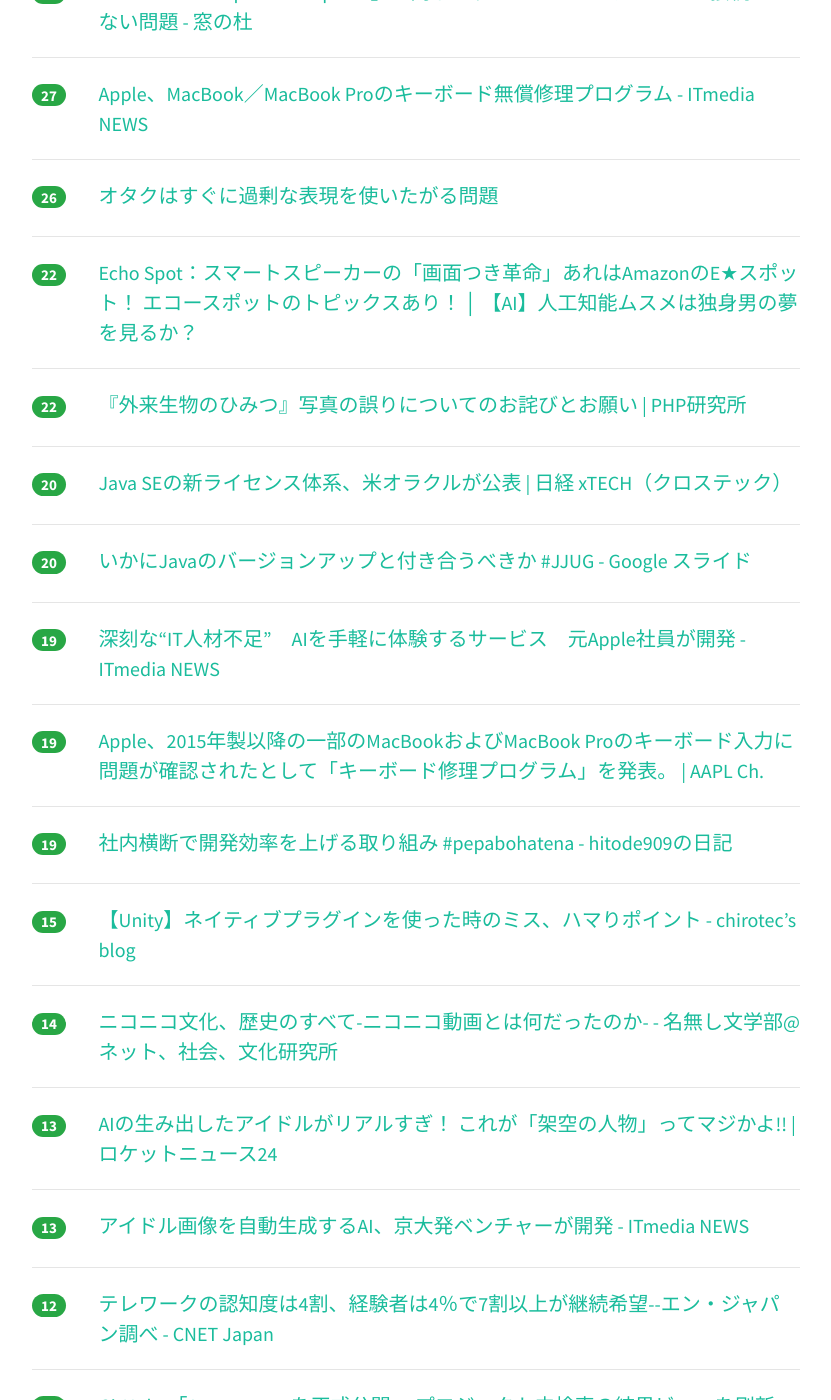
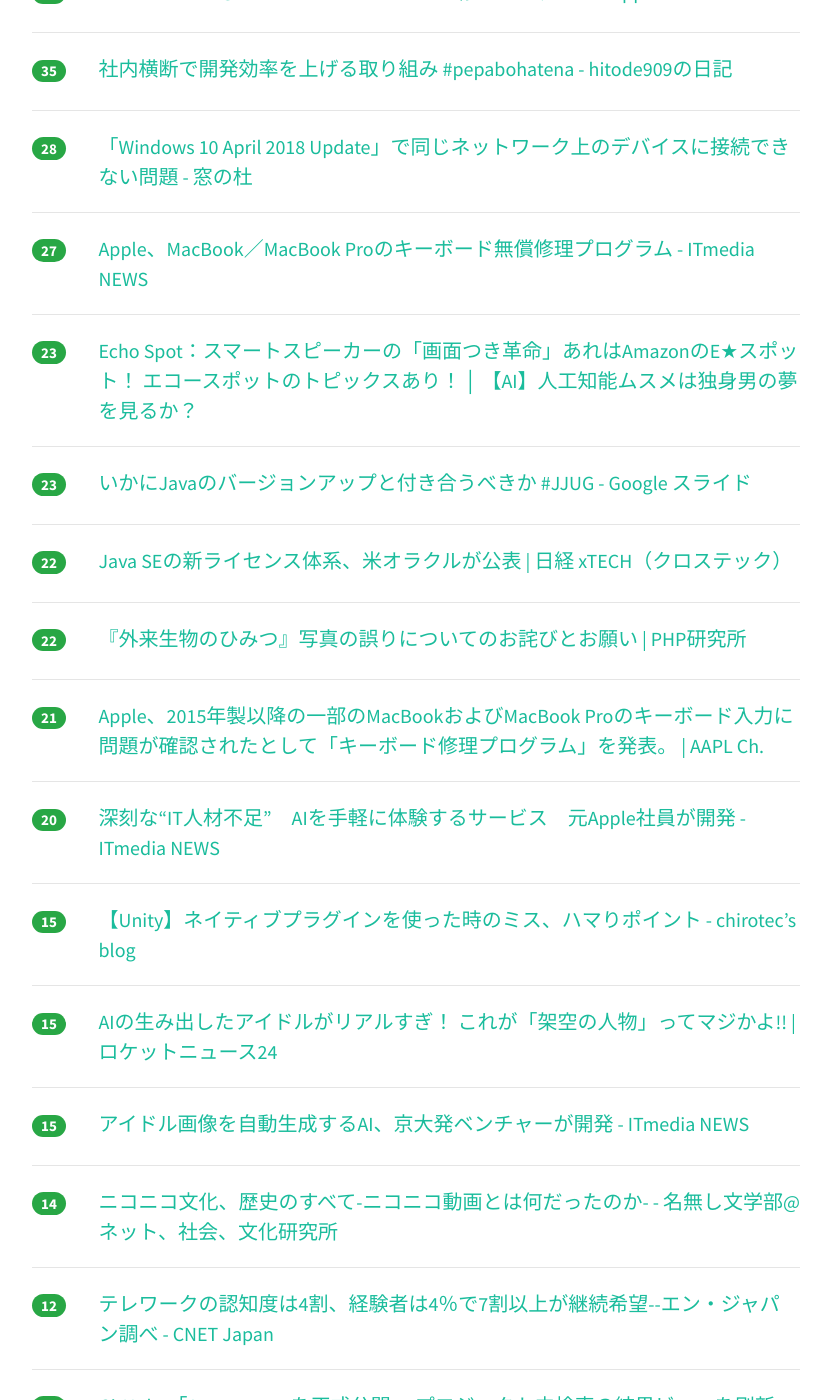
Before and after one commit to yatta47/hatena-matome-site, a Jekyll site: the page built from _posts/2018-06-23-hatena.md, in a window 1280 px wide and 1400 px high, scrolled down 1011 px. Shown: the whole window, without its empty margins (224-1055 px from the left). Built offline with Jekyll 4.4.1, drawn with Linux system fonts in a browser that asks for light colours; nearby versions of some CDN libraries; some of the changed text lies outside the part shown.

Commit message:
Updated 2018-06-23

```diff
--- a/_posts/2018-06-23-hatena.md
+++ b/_posts/2018-06-23-hatena.md
@@ -1,13 +1,13 @@
 ---
 layout: post
 title:  "2018-06-23 はてぶIT"
-date:   2018-06-23 16:01:36
+date:   2018-06-23 17:00:59
 tags: [it-hotentry]
 ---
-46 件のデータあり
+52 件のデータあり
 
 <hr><div class="row">
-<div class="col-1"><span class="badge badge-pill badge-success h2">69</span></div>
+<div class="col-1"><span class="badge badge-pill badge-success h2">74</span></div>
 <div class="col-11"><a href='https://qiita.com/putan/items/d4e5fb95a110c1b0ff96' target='_blank'>ドメインモデルをコードへ落とす 〜あなたのクラスは、どこから？〜</a></div>
 </div>
 <hr>
@@ -17,17 +17,22 @@ tags: [it-hotentry]
 </div>
 <hr>
 <div class="row">
-<div class="col-1"><span class="badge badge-pill badge-success h2">52</span></div>
+<div class="col-1"><span class="badge badge-pill badge-success h2">62</span></div>
+<div class="col-11"><a href='https://togetter.com/li/1239911' target='_blank'>『自衛隊時代にお風呂沸かしてたマン』が体験語る。「本業は対特殊武器戦。付着の汚染物質を流すため、ここにも器材が配備されている」 - Togetter</a></div>
+</div>
+<hr>
+<div class="row">
+<div class="col-1"><span class="badge badge-pill badge-success h2">58</span></div>
 <div class="col-11"><a href='https://anond.hatelabo.jp/20180622070415' target='_blank'>ディズニーの本気のプログラミング講座がヤバそう</a></div>
 </div>
 <hr>
 <div class="row">
-<div class="col-1"><span class="badge badge-pill badge-success h2">46</span></div>
-<div class="col-11"><a href='https://togetter.com/li/1239911' target='_blank'>『自衛隊時代にお風呂沸かしてたマン』が体験語る。「本業は対特殊武器戦。付着の汚染物質を流すため、ここにも器材が配備されている」 - Togetter</a></div>
+<div class="col-1"><span class="badge badge-pill badge-success h2">47</span></div>
+<div class="col-11"><a href='https://anond.hatelabo.jp/20180623120800' target='_blank'>オタクはすぐに過剰な表現を使いたがる問題</a></div>
 </div>
 <hr>
 <div class="row">
-<div class="col-1"><span class="badge badge-pill badge-success h2">37</span></div>
+<div class="col-1"><span class="badge badge-pill badge-success h2">40</span></div>
 <div class="col-11"><a href='https://jp.techcrunch.com/2018/06/23/2018-06-22-apple-will-repair-busted-keyboards-on-recent-macbook-and-macbook-pros-for-free/' target='_blank'>AppleがMacBooksとMacBook Prosの不良キーボードを無料で修理する、申し込みはお早めに | TechCrunch Japan</a></div>
 </div>
 <hr>
@@ -37,8 +42,13 @@ tags: [it-hotentry]
 </div>
 <hr>
 <div class="row">
-<div class="col-1"><span class="badge badge-pill badge-success h2">31</span></div>
+<div class="col-1"><span class="badge badge-pill badge-success h2">36</span></div>
 <div class="col-11"><a href='https://www.apple.com/jp/support/keyboard-service-program-for-macbook-and-macbook-pro/' target='_blank'>MacBook および MacBook Pro キーボード修理プログラム - Apple サポート</a></div>
+</div>
+<hr>
+<div class="row">
+<div class="col-1"><span class="badge badge-pill badge-success h2">35</span></div>
+<div class="col-11"><a href='https://blog.sushi.money/entry/pepabohatena4' target='_blank'>社内横断で開発効率を上げる取り組み #pepabohatena - hitode909の日記</a></div>
 </div>
 <hr>
 <div class="row">
@@ -52,13 +62,18 @@ tags: [it-hotentry]
 </div>
 <hr>
 <div class="row">
-<div class="col-1"><span class="badge badge-pill badge-success h2">26</span></div>
-<div class="col-11"><a href='https://anond.hatelabo.jp/20180623120800' target='_blank'>オタクはすぐに過剰な表現を使いたがる問題</a></div>
+<div class="col-1"><span class="badge badge-pill badge-success h2">23</span></div>
+<div class="col-11"><a href='http://ai-topics.com/amazon-echo-spot-reservation/' target='_blank'>Echo Spot：スマートスピーカーの「画面つき革命」あれはAmazonのE★スポット！ エコースポットのトピックスあり！ │ 【AI】人工知能ムスメは独身男の夢を見るか？</a></div>
+</div>
+<hr>
+<div class="row">
+<div class="col-1"><span class="badge badge-pill badge-success h2">23</span></div>
+<div class="col-11"><a href='https://docs.google.com/presentation/d/1Q2xaFjJQwinzfAnnNVPNIiB-rfZeld2w_nIZ_y4oMlQ/mobilepresent?slide=id.p' target='_blank'>いかにJavaのバージョンアップと付き合うべきか #JJUG - Google スライド</a></div>
 </div>
 <hr>
 <div class="row">
 <div class="col-1"><span class="badge badge-pill badge-success h2">22</span></div>
-<div class="col-11"><a href='http://ai-topics.com/amazon-echo-spot-reservation/' target='_blank'>Echo Spot：スマートスピーカーの「画面つき革命」あれはAmazonのE★スポット！ エコースポットのトピックスあり！ │ 【AI】人工知能ムスメは独身男の夢を見るか？</a></div>
+<div class="col-11"><a href='http://tech.nikkeibp.co.jp/atcl/nxt/news/18/01697/' target='_blank'>Java SEの新ライセンス体系、米オラクルが公表 | 日経 xTECH（クロステック）</a></div>
 </div>
 <hr>
 <div class="row">
@@ -67,28 +82,13 @@ tags: [it-hotentry]
 </div>
 <hr>
 <div class="row">
-<div class="col-1"><span class="badge badge-pill badge-success h2">20</span></div>
-<div class="col-11"><a href='http://tech.nikkeibp.co.jp/atcl/nxt/news/18/01697/' target='_blank'>Java SEの新ライセンス体系、米オラクルが公表 | 日経 xTECH（クロステック）</a></div>
+<div class="col-1"><span class="badge badge-pill badge-success h2">21</span></div>
+<div class="col-11"><a href='https://applech2.com/archives/20180623-keyboard-service-program-for-macbook-pro-since-2015.html' target='_blank'>Apple、2015年製以降の一部のMacBookおよびMacBook Proのキーボード入力に問題が確認されたとして「キーボード修理プログラム」を発表。 | AAPL Ch.</a></div>
 </div>
 <hr>
 <div class="row">
 <div class="col-1"><span class="badge badge-pill badge-success h2">20</span></div>
-<div class="col-11"><a href='https://docs.google.com/presentation/d/1Q2xaFjJQwinzfAnnNVPNIiB-rfZeld2w_nIZ_y4oMlQ/mobilepresent?slide=id.p' target='_blank'>いかにJavaのバージョンアップと付き合うべきか #JJUG - Google スライド</a></div>
-</div>
-<hr>
-<div class="row">
-<div class="col-1"><span class="badge badge-pill badge-success h2">19</span></div>
 <div class="col-11"><a href='http://www.itmedia.co.jp/news/articles/1806/23/news006.html' target='_blank'>深刻な“IT人材不足”　AIを手軽に体験するサービス　元Apple社員が開発 - ITmedia NEWS</a></div>
-</div>
-<hr>
-<div class="row">
-<div class="col-1"><span class="badge badge-pill badge-success h2">19</span></div>
-<div class="col-11"><a href='https://applech2.com/archives/20180623-keyboard-service-program-for-macbook-pro-since-2015.html' target='_blank'>Apple、2015年製以降の一部のMacBookおよびMacBook Proのキーボード入力に問題が確認されたとして「キーボード修理プログラム」を発表。 | AAPL Ch.</a></div>
-</div>
-<hr>
-<div class="row">
-<div class="col-1"><span class="badge badge-pill badge-success h2">19</span></div>
-<div class="col-11"><a href='https://blog.sushi.money/entry/pepabohatena4' target='_blank'>社内横断で開発効率を上げる取り組み #pepabohatena - hitode909の日記</a></div>
 </div>
 <hr>
 <div class="row">
@@ -97,18 +97,18 @@ tags: [it-hotentry]
 </div>
 <hr>
 <div class="row">
-<div class="col-1"><span class="badge badge-pill badge-success h2">14</span></div>
-<div class="col-11"><a href='https://www.sophiacreeks.com/entry/2018/06/22/%E3%83%8B%E3%82%B3%E3%83%8B%E3%82%B3%E6%96%87%E5%8C%96%E3%80%81%E6%AD%B4%E5%8F%B2%E3%81%AE%E3%81%99%E3%81%B9%E3%81%A6-%E3%83%8B%E3%82%B3%E3%83%8B%E3%82%B3%E5%8B%95%E7%94%BB%E3%81%A8%E3%81%AF%E4%BD%95' target='_blank'>ニコニコ文化、歴史のすべて-ニコニコ動画とは何だったのか- - 名無し文学部@ネット、社会、文化研究所</a></div>
-</div>
-<hr>
-<div class="row">
-<div class="col-1"><span class="badge badge-pill badge-success h2">13</span></div>
+<div class="col-1"><span class="badge badge-pill badge-success h2">15</span></div>
 <div class="col-11"><a href='https://rocketnews24.com/2018/06/22/1081315/' target='_blank'>AIの生み出したアイドルがリアルすぎ！ これが「架空の人物」ってマジかよ!! | ロケットニュース24</a></div>
 </div>
 <hr>
 <div class="row">
-<div class="col-1"><span class="badge badge-pill badge-success h2">13</span></div>
+<div class="col-1"><span class="badge badge-pill badge-success h2">15</span></div>
 <div class="col-11"><a href='http://www.itmedia.co.jp/news/articles/1806/22/news137.html' target='_blank'>アイドル画像を自動生成するAI、京大発ベンチャーが開発 - ITmedia NEWS</a></div>
+</div>
+<hr>
+<div class="row">
+<div class="col-1"><span class="badge badge-pill badge-success h2">14</span></div>
+<div class="col-11"><a href='https://www.sophiacreeks.com/entry/2018/06/22/%E3%83%8B%E3%82%B3%E3%83%8B%E3%82%B3%E6%96%87%E5%8C%96%E3%80%81%E6%AD%B4%E5%8F%B2%E3%81%AE%E3%81%99%E3%81%B9%E3%81%A6-%E3%83%8B%E3%82%B3%E3%83%8B%E3%82%B3%E5%8B%95%E7%94%BB%E3%81%A8%E3%81%AF%E4%BD%95' target='_blank'>ニコニコ文化、歴史のすべて-ニコニコ動画とは何だったのか- - 名無し文学部@ネット、社会、文化研究所</a></div>
 </div>
 <hr>
 <div class="row">
@@ -153,7 +153,17 @@ tags: [it-hotentry]
 <hr>
 <div class="row">
 <div class="col-1"><span class="badge badge-pill badge-success h2">9</span></div>
+<div class="col-11"><a href='https://japan.cnet.com/article/35121100/' target='_blank'>大阪地震でSNSを活用した高校生たち--デマ拡散には注意 - CNET Japan</a></div>
+</div>
+<hr>
+<div class="row">
+<div class="col-1"><span class="badge badge-pill badge-success h2">9</span></div>
 <div class="col-11"><a href='https://www.hde.co.jp/henka/interview/intv-professor-erin01.html' target='_blank'>エリン・メイヤー氏 INSEAD教授 -1｜クラウドセキュリティ、メールなら株式会社HDE</a></div>
+</div>
+<hr>
+<div class="row">
+<div class="col-1"><span class="badge badge-pill badge-success h2">9</span></div>
+<div class="col-11"><a href='https://japan.cnet.com/article/35121313/' target='_blank'>次期iPhoneのうわさ、3モデルのうち売れ筋は液晶モデル？--Appleニュース一気読み - CNET Japan</a></div>
 </div>
 <hr>
 <div class="row">
@@ -163,7 +173,7 @@ tags: [it-hotentry]
 <hr>
 <div class="row">
 <div class="col-1"><span class="badge badge-pill badge-success h2">8</span></div>
-<div class="col-11"><a href='https://japan.cnet.com/article/35121100/' target='_blank'>大阪地震でSNSを活用した高校生たち--デマ拡散には注意 - CNET Japan</a></div>
+<div class="col-11"><a href='http://b.hatena.ne.jp/entry/s/piro.sakura.ne.jp/latest/blosxom/topics/2018-06-22_women.htm' target='_blank'>はてなブックマーク - Latest topics > 女性エンジニア少ない問題を解決する話、の何が問題なのか - outsider reflex</a></div>
 </div>
 <hr>
 <div class="row">
@@ -173,7 +183,7 @@ tags: [it-hotentry]
 <hr>
 <div class="row">
 <div class="col-1"><span class="badge badge-pill badge-success h2">8</span></div>
-<div class="col-11"><a href='https://japan.cnet.com/article/35121313/' target='_blank'>次期iPhoneのうわさ、3モデルのうち売れ筋は液晶モデル？--Appleニュース一気読み - CNET Japan</a></div>
+<div class="col-11"><a href='http://twitter.com/tonets/status/1010321829502676993' target='_blank'>大上雅史／猫じゃら氏さんのツイート: "英語論文を書く上でお世話になっている５つのウェブサイト ①Google翻訳 ②ALC英辞郎 on the WEB (Pro) ③Hyper Collocation - arXiv論文英語コロケーションDB https:</a></div>
 </div>
 <hr>
 <div class="row">
@@ -203,12 +213,12 @@ tags: [it-hotentry]
 <hr>
 <div class="row">
 <div class="col-1"><span class="badge badge-pill badge-success h2">7</span></div>
-<div class="col-11"><a href='http://b.hatena.ne.jp/entry/s/piro.sakura.ne.jp/latest/blosxom/topics/2018-06-22_women.htm' target='_blank'>はてなブックマーク - Latest topics > 女性エンジニア少ない問題を解決する話、の何が問題なのか - outsider reflex</a></div>
+<div class="col-11"><a href='https://forbesjapan.com/articles/detail/20920/1/1/1' target='_blank'>家自体がコンピュータになり、AIが居住者のアクションを妄想する未来【落合陽一×アシュトシュ・サクセナ】 | Forbes JAPAN（フォーブス ジャパン）</a></div>
 </div>
 <hr>
 <div class="row">
 <div class="col-1"><span class="badge badge-pill badge-success h2">7</span></div>
-<div class="col-11"><a href='https://forbesjapan.com/articles/detail/20920/1/1/1' target='_blank'>家自体がコンピュータになり、AIが居住者のアクションを妄想する未来【落合陽一×アシュトシュ・サクセナ】 | Forbes JAPAN（フォーブス ジャパン）</a></div>
+<div class="col-11"><a href='https://buzzap.jp/news/20180622-twitter-smyte/' target='_blank'>ツイッターが差別や嫌がらせ対策大幅強化へ、テクノロジー企業「Smyte」を買収 | BUZZAP！（バザップ！）</a></div>
 </div>
 <hr>
 <div class="row">
@@ -218,7 +228,17 @@ tags: [it-hotentry]
 <hr>
 <div class="row">
 <div class="col-1"><span class="badge badge-pill badge-success h2">6</span></div>
-<div class="col-11"><a href='https://buzzap.jp/news/20180622-twitter-smyte/' target='_blank'>ツイッターが差別や嫌がらせ対策大幅強化へ、テクノロジー企業「Smyte」を買収 | BUZZAP！（バザップ！）</a></div>
+<div class="col-11"><a href='https://japan.cnet.com/article/35121041/' target='_blank'>不動産テックセミナー開催--海外不動産テック最新動向などを講演 - CNET Japan</a></div>
+</div>
+<hr>
+<div class="row">
+<div class="col-1"><span class="badge badge-pill badge-success h2">6</span></div>
+<div class="col-11"><a href='https://nodejs.org/en/blog/release/v10.5.0/' target='_blank'>Node v10.5.0 (Current) | Node.js</a></div>
+</div>
+<hr>
+<div class="row">
+<div class="col-1"><span class="badge badge-pill badge-success h2">6</span></div>
+<div class="col-11"><a href='https://jp.techcrunch.com/2018/06/23/2018-06-22-wordpress-com-parent-company-acquires-atavist/' target='_blank'>WordPress.comがAtavistの買収で支払い決済や有料購読制をユーザーに提供か | TechCrunch Japan</a></div>
 </div>
 <hr>
 <div class="row">
@@ -227,8 +247,18 @@ tags: [it-hotentry]
 </div>
 <hr>
 <div class="row">
-<div class="col-1"><span class="badge badge-pill badge-success h2">5</span></div>
-<div class="col-11"><a href='https://japan.cnet.com/article/35121041/' target='_blank'>不動産テックセミナー開催--海外不動産テック最新動向などを講演 - CNET Japan</a></div>
+<div class="col-1"><span class="badge badge-pill badge-success h2">4</span></div>
+<div class="col-11"><a href='https://qiita.com/kentrino/items/a7ab8b56c8dbcf963ba4' target='_blank'>QuicktypeでJSON Schemaを簡単に生成し、型安全な最高の開発体験を得た話</a></div>
+</div>
+<hr>
+<div class="row">
+<div class="col-1"><span class="badge badge-pill badge-success h2">4</span></div>
+<div class="col-11"><a href='https://ift.tt/2lr61a9' target='_blank'>オタクはすぐに過剰な表現を使いたがる問題</a></div>
+</div>
+<hr>
+<div class="row">
+<div class="col-1"><span class="badge badge-pill badge-success h2">3</span></div>
+<div class="col-11"><a href='https://anond.hatelabo.jp/20180623133415' target='_blank'>男性エンジニア、と言うか理系男性（主語でかい）の認識が謎過ぎる</a></div>
 </div>
 <hr>
 <div class="row">
```
